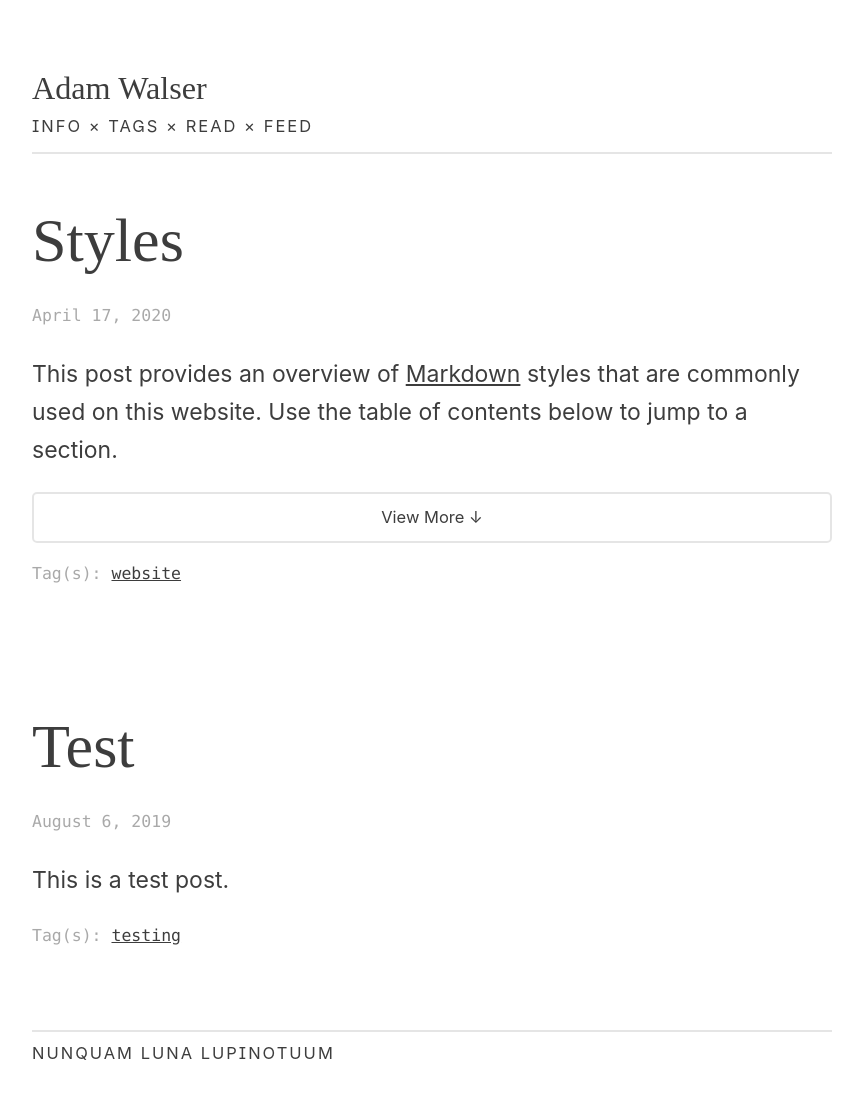
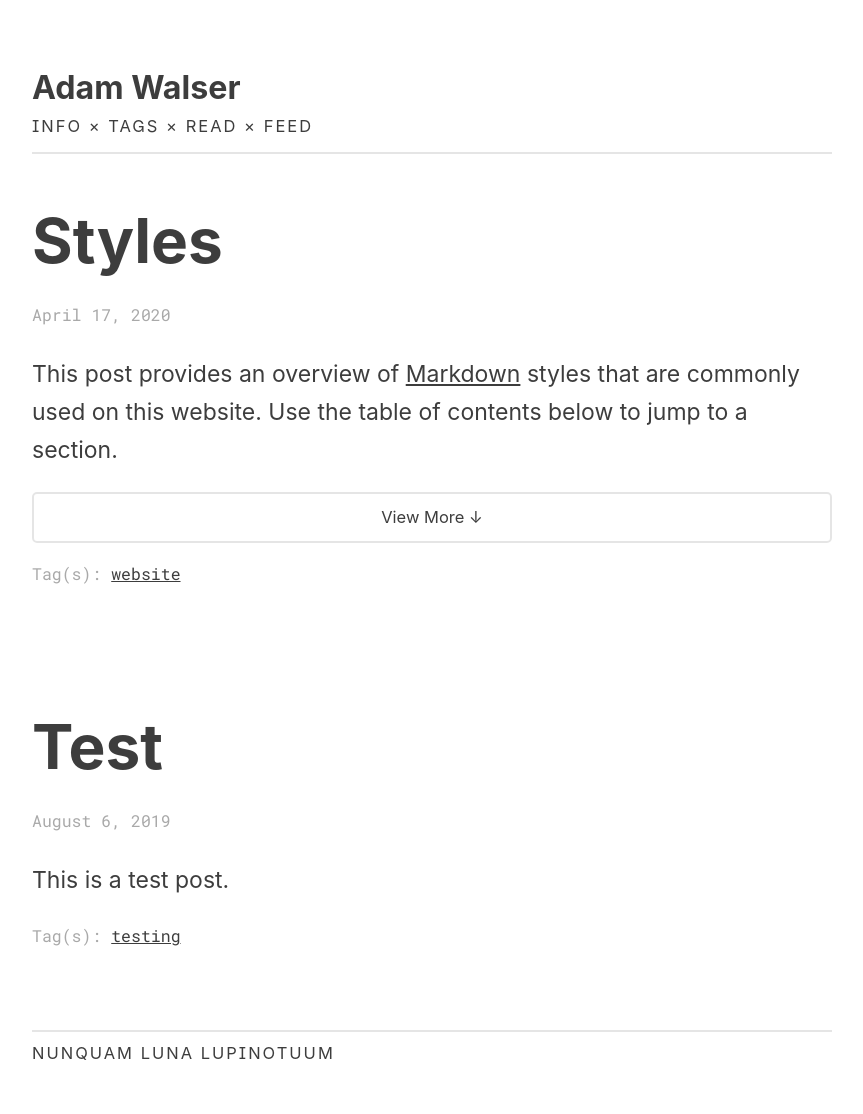
Before and after one commit to ajpwalser/ajpwalser.github.io, a Jekyll site: the page built from index.html, in a window 1280 px wide. Shown: the whole page, without its empty margins (208-1071 px from the left). Built offline with Jekyll 4.4.1, drawn with Linux system fonts in a browser that asks for light colours; some web fonts are replaced; the list of posts is cut into pages by our own code.

Commit message:
Update style.css

```diff
--- a/css/style.css
+++ b/css/style.css
@@ -11,7 +11,7 @@
 	margin: 1em auto;
 	max-width: 800px;
 	line-height: 1.66;
-	font-family: 'Jost', -apple-system, BlinkMacSystemFont, Segoe UI, Helvetica, Arial, sans-serif, Apple Color Emoji, Segoe UI Emoji, Segoe UI Symbol;
+	font-family: 'Inter', -apple-system, BlinkMacSystemFont, Segoe UI, Helvetica, Arial, sans-serif, Apple Color Emoji, Segoe UI Emoji, Segoe UI Symbol;
 	font-feature-settings: "cv03", "cv04", "cv08", "cv09", "cv10";
 	font-size: 23px;
 	color: rgba(0, 0, 0, 0.76);
@@ -96,8 +96,6 @@
 }
 
 .header {
-	font-family: 'YoungSerif', serif;
-	font-weight: 400;
 	font-size: 1.4em;
 	line-height: 1.25em;
 }
@@ -112,8 +110,6 @@
 }
 
 h2 {
-	font-family: 'YoungSerif', serif;
-	font-weight: 400;
 	font-size: 2.7em;
 	line-height: 1.15em;
 }
@@ -130,8 +126,6 @@
 
 h3,
 .tags {
-	font-family: 'YoungSerif', serif;
-	font-weight: 400;
 	font-size: 1.4em;
 	line-height: 1.25em;
 }
@@ -147,7 +141,7 @@
 time,
 .meta,
 figcaption {
-	font-family: 'Inconsolata', SFMono-Regular, Consolas, Liberation Mono, Menlo, monospace;
+	font-family: 'Roboto Mono', SFMono-Regular, Consolas, Liberation Mono, Menlo, monospace;
 	font-size: 0.718em;
 	color: rgb(169, 169, 169);
 }
@@ -180,7 +174,7 @@
 /* Code formatting */
 
 code {
-	font-family: 'Inconsolata', SFMono-Regular, Consolas, Liberation Mono, Menlo, monospace;
+	font-family: 'Roboto Mono', SFMono-Regular, Consolas, Liberation Mono, Menlo, monospace;
 	font-feature-settings: "zero";
 }
 
```
